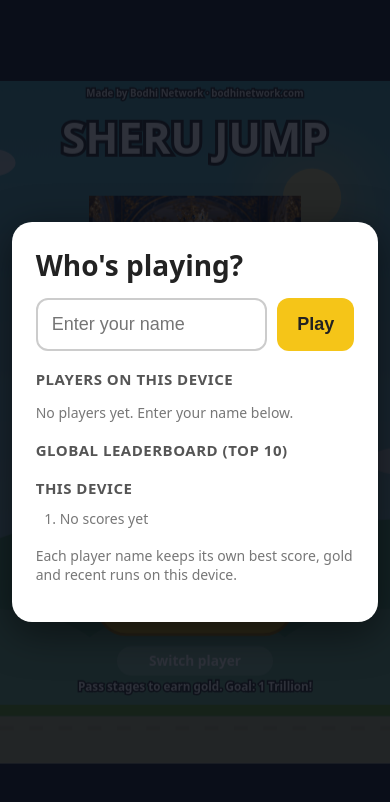
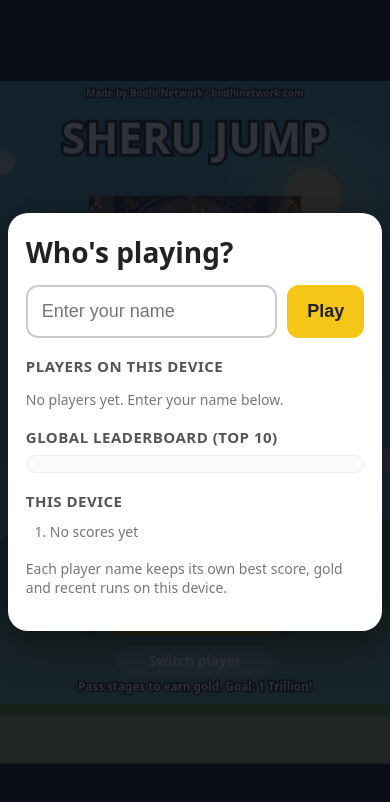
Before and after one commit to AnumolRoy/sheru-bhai-jump, a plain HTML site: page index.html in a window 390 px wide. Drawn offline with Linux system fonts and the light colour scheme; no server answers.

Commit message:
added leader board

```diff
--- a/index.html
+++ b/index.html
@@ -17,7 +17,18 @@
   #ui{position:fixed;inset:0;pointer-events:none;}
   #panel{position:fixed;inset:0;background:rgba(10,14,24,.85);display:none;align-items:center;justify-content:center;pointer-events:auto;}
   #panel.show{display:flex;}
-  .card{background:#fff;color:#222;border-radius:20px;padding:24px;width:min(94vw,480px);max-height:88vh;overflow:auto;box-shadow:0 10px 40px rgba(0,0,0,.5);}
+  .card{background:#fff;color:#222;border-radius:20px;padding:24px;width:min(96vw,520px);max-height:92vh;overflow:auto;box-shadow:0 10px 40px rgba(0,0,0,.5);}
+  @media (max-width:600px){
+    .card{padding:20px 18px;}
+    .card h2{font-size:32px;}
+    .card h3{font-size:16px;}
+    input{font-size:20px;padding:16px;}
+    button{font-size:20px;padding:16px 22px;}
+    .plist button{font-size:18px;}
+    ol{font-size:17px;}
+  }
+  .lb{max-height:min(30vh,220px);overflow-y:auto;-webkit-overflow-scrolling:touch;background:#fafafa;border:1px solid #eee;border-radius:12px;padding:8px 12px 8px 4px;}
+  .lb ol{padding-left:26px;}
   .card h2{margin:0 0 14px;font-size:28px;}
   .card h3{margin:18px 0 8px;font-size:15px;color:#555;text-transform:uppercase;letter-spacing:.5px;}
   .row{display:flex;gap:10px;}
@@ -55,7 +66,7 @@
       <h3>Players on this device</h3>
       <div id="plist" class="plist"></div>
       <h3>Global leaderboard (top 10)</h3>
-      <ol id="gboard"></ol>
+      <div class="lb"><ol id="gboard"></ol></div>
       <h3>This device</h3>
       <ol id="pboard"></ol>
       <button id="pclose" class="ghost">Back to game</button>
```
